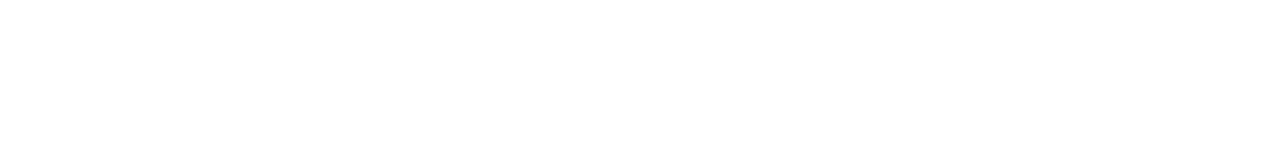
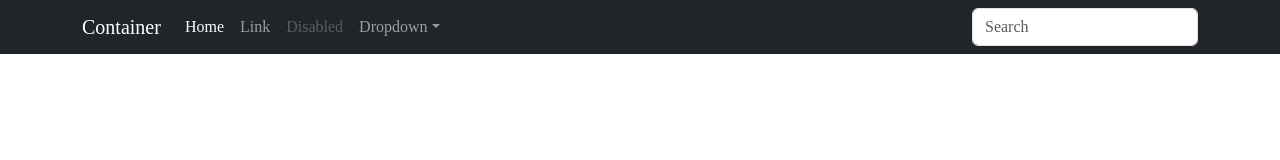
Before and after one commit to mrakas1993/Forum, a plain HTML site: page index.html in a window 1280 px wide. Drawn offline with nearby package versions, Linux system fonts and the light colour scheme.

Commit message:
change index.html

```diff
--- a/index.html
+++ b/index.html
@@ -8,7 +8,40 @@
     <link rel="stylesheet" href="style/style.css">
 </head>
 <body>
-
+    <header>
+        <nav class="navbar navbar-expand-lg navbar-dark bg-dark" aria-label="Eighth navbar example">
+            <div class="container">
+              <a class="navbar-brand" href="#">Container</a>
+              <button class="navbar-toggler" type="button" data-bs-toggle="collapse" data-bs-target="#navbarsExample07" aria-controls="navbarsExample07" aria-expanded="false" aria-label="Toggle navigation">
+                <span class="navbar-toggler-icon"></span>
+              </button>
+              <div class="collapse navbar-collapse" id="navbarsExample07">
+                <ul class="navbar-nav me-auto mb-2 mb-lg-0">
+                  <li class="nav-item">
+                    <a class="nav-link active" aria-current="page" href="#">Home</a>
+                  </li>
+                  <li class="nav-item">
+                    <a class="nav-link" href="#">Link</a>
+                  </li>
+                  <li class="nav-item">
+                    <a class="nav-link disabled" aria-disabled="true">Disabled</a>
+                  </li>
+                  <li class="nav-item dropdown">
+                    <a class="nav-link dropdown-toggle" href="#" data-bs-toggle="dropdown" aria-expanded="false">Dropdown</a>
+                    <ul class="dropdown-menu">
+                      <li><a class="dropdown-item" href="#">Action</a></li>
+                      <li><a class="dropdown-item" href="#">Another action</a></li>
+                      <li><a class="dropdown-item" href="#">Something else here</a></li>
+                    </ul>
+                  </li>
+                </ul>
+                <form role="search">
+                  <input class="form-control" type="search" placeholder="Search" aria-label="Search">
+                </form>
+              </div>
+            </div>
+        </nav>
+    </header>
 
 
     <script src="https://cdn.jsdelivr.net/npm/bootstrap@5.3.3/dist/js/bootstrap.bundle.min.js" integrity="sha384-YvpcrYf0tY3lHB60NNkmXc5s9fDVZLESaAA55NDzOxhy9GkcIdslK1eN7N6jIeHz" crossorigin="anonymous"></script>
```
